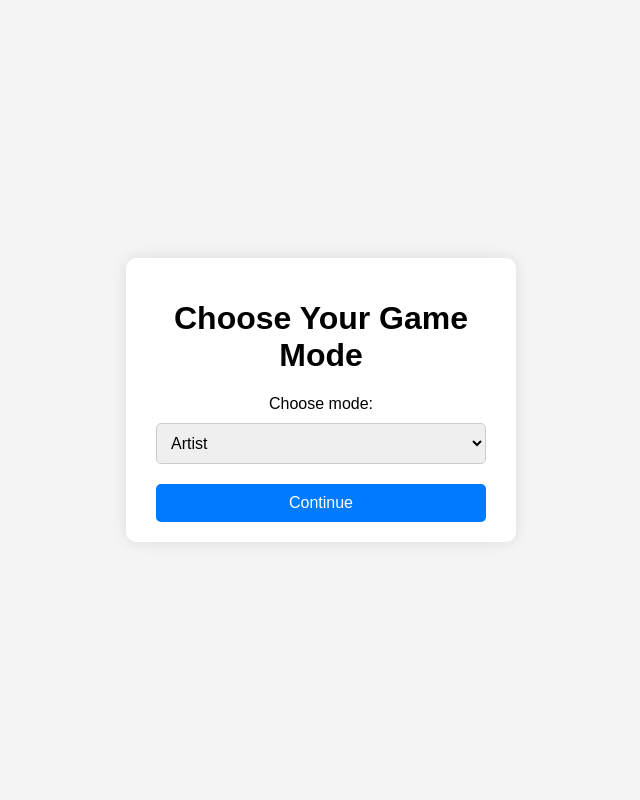
After one commit to scpia/GTS, a Flask app: page /choose in a window 1280 px wide. The commit adds this page. Shown: the whole page, without its empty margins (319-959 px from the left). Run offline with Flask 3, Linux system fonts and the light colour scheme.

Commit message:
Added Artist / Playlist Selection

```diff
--- a/quiz_env/music_quiz/app.py
+++ b/quiz_env/music_quiz/app.py
@@ -1,12 +1,16 @@
 from flask import Flask, render_template, request, jsonify, redirect, session, url_for, flash
+from flask_caching import Cache
 from spotipy.oauth2 import SpotifyOAuth
 import json
 import spotipy
 import random
 import logging
+import re
 
 logging.basicConfig(level=logging.DEBUG)
 app = Flask(__name__)
+cache = Cache(config={'CACHE_TYPE': 'simple'})
+cache.init_app(app)
 app.secret_key = "PaulIstEinHs"  # Replace with your own secret key
 
 # Spotify Auth Details
@@ -24,6 +28,7 @@ def load_questions():
 
 @app.route('/')
 def menu():
+    session.clear()
     return render_template('menü.html')
 
 @app.route('/quiz-fragen')
@@ -55,7 +60,29 @@ def callback():
         return redirect(url_for('spotify_login'))
 
     session["token_info"] = token_info
-    return redirect(url_for('spotify_quiz'))
+    return redirect(url_for('choose'))
+
+@app.route('/choose', methods=['GET', 'POST'])
+def choose():
+    if request.method == 'POST':
+        choice = request.form.get('choice')
+        if choice == 'artist':
+            return redirect(url_for('artist'))
+        elif choice == 'playlist':
+            playlist_link = request.form.get('playlist_link')
+            session['playlist_link'] = playlist_link
+            return redirect(url_for('spotify_quiz'))
+
+    return render_template('choose.html')
+
+@app.route('/artist', methods=['GET', 'POST'])
+def artist():
+    if request.method == 'POST':
+        artist_name = request.form.get('artist_name')
+        flash(f"Artist '{artist_name}' submitted successfully!", "success")
+        session['artist'] = artist_name
+        return redirect(url_for('spotify_quiz'))
+    return render_template('artist.html')
 
 @app.route('/test')
 def test():
@@ -64,40 +91,87 @@ def test():
 def get_spotify_client():
     token_info = session.get("token_info", None)
     if not token_info:
-        # Redirect to Spotify login if token is not found
         return None
     sp = spotipy.Spotify(auth=token_info['access_token'])
     return sp
 
+def extract_playlist_id(url):
+    """
+    Extracts the playlist ID from a Spotify playlist URL.
+    """
+    match = re.search(r'playlist/([a-zA-Z0-9]+)', url)
+    if match:
+        return match.group(1)
+    return None
+
+@cache.memoize(timeout=3600)  # Cache for 1 hour
+def get_all_tracks_from_playlist(sp, playlist_id):
+    tracks = []
+    results = sp.playlist_tracks(playlist_id)
+    tracks.extend(results['items'])
+
+    while results['next']:
+        results = sp.next(results)
+        tracks.extend(results['items'])
+
+    return tracks
+
+@cache.memoize(timeout=600)  # Cache search results for 10 minutes
+def search_tracks(sp, query):
+    results = sp.search(q=query, type='track', limit=10)
+    tracks = results['tracks']['items']
+    return [{'name': track['name'],
+             'artist': track['artists'][0]['name'],
+             'album_cover': track['album']['images'][0]['url']} for track in tracks]
+
 def get_random_track(sp):
-    # Use a random search keyword or genre
-    random_keywords = ['NL 28']
-    keyword = random.choice(random_keywords)
+    artist_name = session.get('artist')
+    playlist_link = session.get('playlist_link')
 
-    results = sp.search(q=keyword, type='track', limit=50)
-    tracks = results['tracks']['items']
+    if artist_name:
+        results = sp.search(q=f'artist:{artist_name}', type='artist', limit=1)
+        artist = results['artists']['items']
 
-    # Filter out tracks without a preview URL
+        if not artist:
+            flash(f"No artist found with name '{artist_name}'", "danger")
+            return redirect(url_for('choose'))
+
+        artist_id = artist[0]['id']
+        albums = sp.artist_albums(artist_id, album_type='album', limit=50)
+        album_ids = [album['id'] for album in albums['items']]
+
+        tracks = []
+        for album_id in album_ids:
+            album_tracks = sp.album_tracks(album_id)
+            tracks.extend(album_tracks['items'])
+
+    elif playlist_link:
+        playlist_id = extract_playlist_id(playlist_link)
+        if not playlist_id:
+            flash("Invalid playlist URL.", "danger")
+            return redirect(url_for('choose'))
+
+        tracks = get_all_tracks_from_playlist(sp, playlist_id)
+
+    else:
+        random_keywords = ['Farid Bang']
+        keyword = random.choice(random_keywords)
+        tracks = search_tracks(sp, keyword)
+
     tracks_with_preview = [track for track in tracks if track['preview_url']]
 
     if not tracks_with_preview:
-        return None  # Handle case when no tracks with a preview are found
+        return None
 
-    # Get Tracks that have been played already in current session
     played_tracks = session.get('played_tracks', [])
 
     tracks_to_choose_from = [track for track in tracks_with_preview if track['id'] not in played_tracks]
 
     if not tracks_to_choose_from:
-        # If all tracks have been played, clear the session or reset it for the user
         session['played_tracks'] = []
-        # You could also add logic here to fetch new tracks or retry with a different keyword
         return get_random_track(sp)  # Retry to get a fresh set of tracks
 
-    # Select a random track that hasn't been played yet
     selected_track = random.choice(tracks_to_choose_from)
-
-    # Update the session with the ID of the selected track
     played_tracks.append(selected_track['id'])
     session['played_tracks'] = played_tracks
 
@@ -139,22 +213,20 @@ def spotify_quiz():
 
         return redirect(url_for('spotify_quiz'))
 
-# Neue Route für die Song-Suche mit Album-Cover
 @app.route('/search')
 def search():
     query = request.args.get('q')
     sp = get_spotify_client()
 
     if sp is None:
-        return jsonify({'songs': []}), 401  # Nicht authentifiziert
+        return jsonify({'songs': []}), 401  # Not authenticated
 
-    results = sp.search(q=query, type='track', limit=10)
-    tracks = results['tracks']['items']
-    songs = [{'name': track['name'],
-              'artist': track['artists'][0]['name'],
-              'album_cover': track['album']['images'][0]['url']} for track in tracks]
-
-    return jsonify({'songs': songs})
+    try:
+        songs = search_tracks(sp, query)
+        return jsonify({'songs': songs})
+    except Exception as e:
+        logging.error(f"Search failed: {e}")
+        return jsonify({'songs': []}), 500  # Internal Server Error
 
 if __name__ == '__main__':
     app.run(debug=True)
--- /dev/null
+++ b/quiz_env/music_quiz/templates/choose.html
@@ -0,0 +1,82 @@
+<!DOCTYPE html>
+<html lang="en">
+<head>
+    <meta charset="UTF-8">
+    <meta name="viewport" content="width=device-width, initial-scale=1.0">
+    <title>Choose Your Game Mode</title>
+    <style>
+        /* Your existing styles, adjusted for this new page */
+        body, html {
+            margin: 0;
+            padding: 0;
+            height: 100%;
+            display: flex;
+            align-items: center;
+            justify-content: center;
+            font-family: Arial, sans-serif;
+            background-color: #f4f4f4;
+        }
+        .container {
+            background-color: white;
+            padding: 20px;
+            border-radius: 10px;
+            box-shadow: 0 0 15px rgba(0, 0, 0, 0.1);
+            text-align: center;
+            width: 350px;
+            position: relative;
+        }
+        input[type="text"], input[type="submit"], select {
+            width: calc(100% - 20px);
+            padding: 10px;
+            margin-top: 10px;
+            border: 1px solid #ccc;
+            border-radius: 5px;
+            font-size: 16px;
+            box-sizing: border-box;
+        }
+        input[type="submit"] {
+            background-color: #007bff;
+            color: white;
+            border: none;
+            cursor: pointer;
+            transition: background-color 0.3s ease;
+            margin-top: 20px;
+        }
+        input[type="submit"]:hover {
+            background-color: #0056b3;
+        }
+    </style>
+</head>
+<body>
+    <div class="container">
+        <h1>Choose Your Game Mode</h1>
+        <form action="{{ url_for('choose') }}" method="POST">
+            <label for="choice">Choose mode:</label>
+            <select id="choice" name="choice">
+                <option value="artist">Artist</option>
+                <option value="playlist">Playlist</option>
+            </select>
+            <div id="artist-fields" style="display:none;">
+                <label for="artist_name">Artist Name:</label>
+                <input type="text" id="artist_name" name="artist_name" autocomplete="off">
+            </div>
+            <div id="playlist-fields" style="display:none;">
+                <label for="playlist_link">Playlist Link:</label>
+                <input type="text" id="playlist_link" name="playlist_link">
+            </div>
+            <input type="submit" value="Continue">
+        </form>
+        <script>
+            document.getElementById('choice').addEventListener('change', function() {
+                if (this.value === 'artist') {
+                    document.getElementById('artist-fields').style.display = 'block';
+                    document.getElementById('playlist-fields').style.display = 'none';
+                } else {
+                    document.getElementById('artist-fields').style.display = 'none';
+                    document.getElementById('playlist-fields').style.display = 'block';
+                }
+            });
+        </script>
+    </div>
+</body>
+</html>
--- a/quiz_env/music_quiz/templates/spotify_quiz.html
+++ b/quiz_env/music_quiz/templates/spotify_quiz.html
@@ -134,12 +134,12 @@ audio {
     </div>
 
     <script>
-        document.getElementById('audio_player').volume = 0.3;  // Set default volume to 50%
+        document.getElementById('audio_player').volume = 0.3;  // Set default volume to 30%
 
         document.getElementById('song_guess').addEventListener('input', function() {
             let query = this.value;
 
-            if (query.length > 2) {  // Start searching after 2 characters
+            if (query.length > 1) {  // Start searching after 1 characters
                 fetch(`/search?q=${query}`)
                     .then(response => response.json())
                     .then(data => {
```
Also changed, not shown: quiz_env/music_quiz/templates/artist.html (added, +21 -0 lines).
